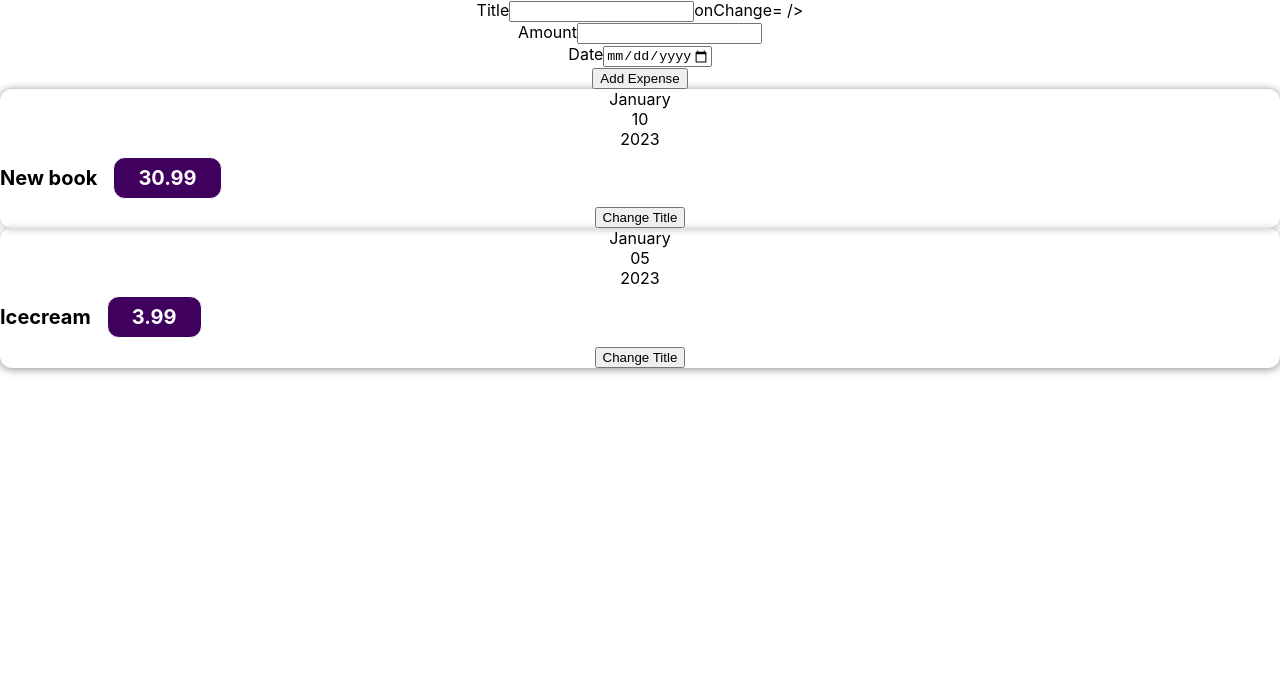
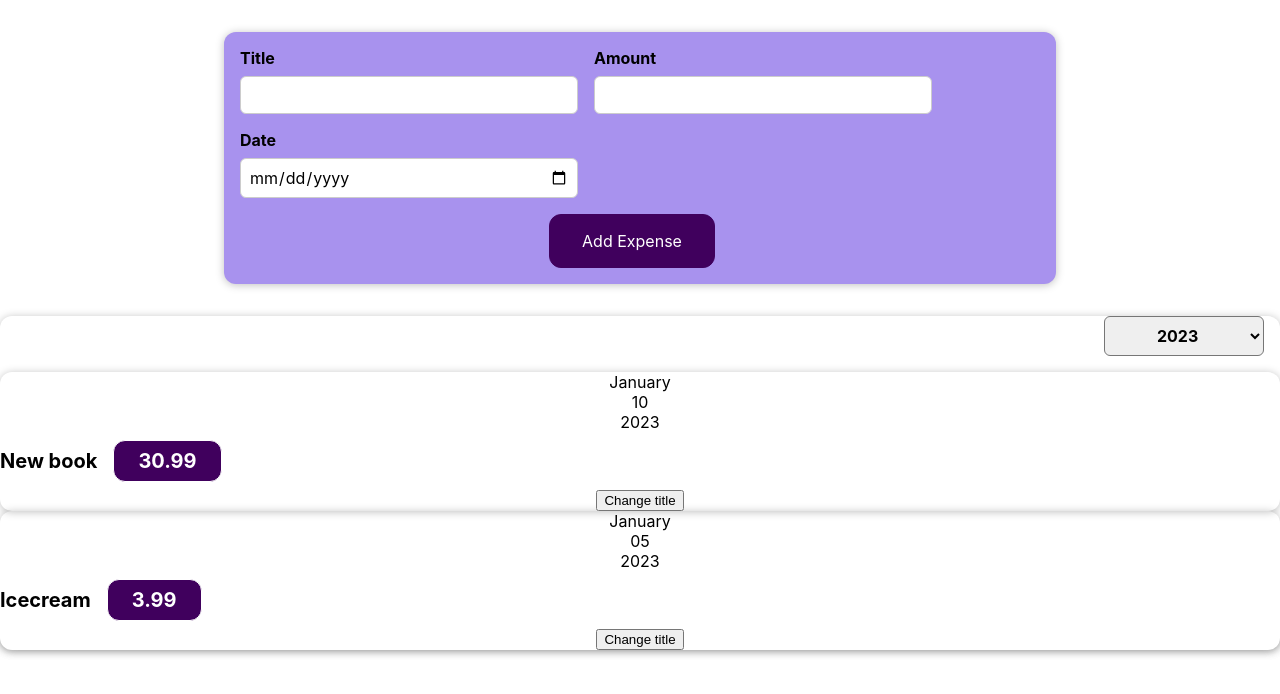
Before and after one commit to mnerva/expenses-http, a React (Create React App) app: page / in a window 1280 px wide. Shown: the top 694 px of the page. Built offline with nearby package versions, Linux system fonts and the light colour scheme.

Commit message:
juhendid 1-8 ja yl 3

```diff
--- a/src/App.js
+++ b/src/App.js
@@ -1,6 +1,6 @@
+import React, { usestate } from 'react';
 import './App.css';
-
-import Expenses from "./components/Expenses/Expenses";
+import { Expenses } from "./components/Expenses/Expenses";
 import NewExpense from "./components/NewExpense/NewExpense";
 
 const App = () => {
--- a/src/components/Expenses/ExpenseDate.css
+++ b/src/components/Expenses/ExpenseDate.css
@@ -1,7 +1,26 @@
-.expenses {
-    padding: 1rem;
-    background-color: rgb(31, 31, 31);
-    margin: 2rem auto;
-    width: 50rem;
-    max-width: 95%;
+.expense-date {
+    display: flex;
+    flex-direction: column;
+    width: 5.5rem;
+    height: 5.5rem;
+    border: 1px solid #ececec;
+    background-color: #2a2a2a;
+    color: white;
+    border-radius: 12px;
+    align-items: center;
+    justify-content: center;
 }
+
+.expense-date__month {
+    font-size: 0.75rem;
+    font-weight: bold;
+}
+
+.expense-date__year {
+    font-size: 0.75rem;
+}
+
+.expense-date__day {
+    font-size: 1.5rem;
+    font-weight: bold;
+}
--- a/src/components/Expenses/ExpenseDate.js
+++ b/src/components/Expenses/ExpenseDate.js
@@ -1,3 +1,5 @@
+import "./ExpenseDate.css"
+
 const ExpenseDate = (props) => {
 	const day = props.date.toLocaleString('en-US', {day: '2-digit'})
 	const month = props.date.toLocaleString('en-US', {month: 'long'})
--- a/src/components/Expenses/ExpenseItem.js
+++ b/src/components/Expenses/ExpenseItem.js
@@ -1,28 +1,28 @@
-import React, { useState } from 'react';
-
-import './ExpenseItem.css'
-import ExpenseDate from "./ExpenseDate";
-import Card from "../UI/Card";
+import React from 'react'
+import "./ExpenseItem.css"
+import ExpenseDate from './ExpenseDate'
+import Card from '../UI/Card'
+import { useState } from 'react';
 
 const ExpenseItem = (props) => {
-	const [title, setTitle] = useState(props.expenseData.title)
+
+  const [title, setTitle] = useState(props.title)
 
   const clickHandler = () => {
-		setTitle('Updated!')
+    setTitle("Updated!")
     console.log(title)
   }
 
   return (
     <Card className="expense-item">
-		    <ExpenseDate date={props.expenseData.date}></ExpenseDate>
-		    <div className="expense-item__description">
-		       <h2>{props.expenseData.title}</h2>
-		       <div className="expense-item__price">{props.expenseData.price}</div>
+      <ExpenseDate date={props.date}/>
+      <div className='expense-item__description'>
+        <h2>{props.title}</h2>
+        <div className="expense-item__price">{props.price}</div>
       </div>
-		    <button onClick={clickHandler}>Change Title</button>
+      <button onClick={clickHandler}>Change title</button>
     </Card>
   )
-
 }
 
 export default ExpenseItem
--- a/src/components/Expenses/Expenses.css
+++ b/src/components/Expenses/Expenses.css
@@ -4,6 +4,7 @@
     margin: 2rem auto;
     width: 50rem;
     max-width: 95%;
-    border-radius: 12px;
-    box-shadow: 0 1px 8px rgba(0, 0, 0, 0.25);
 }
+.expenses h2{
+    color: white;
+}
--- a/src/components/Expenses/Expenses.js
+++ b/src/components/Expenses/Expenses.js
@@ -1,14 +1,27 @@
-import './Expenses.css'
-import ExpenseItem from "./ExpenseItem";
-import Card from "../UI/Card";
+import React, { useState } from 'react'
+import ExpenseItem from './ExpenseItem'
+import "./Expenses.css"
+import Card from '../UI/Card'
+import ExpensesFilter from './ExpensesFilter'
 
-const Expenses = (props) => {
-	return (
-		<Card className="expenses">
-			<ExpenseItem expenseData={props.expenses[0]}></ExpenseItem>
-			<ExpenseItem expenseData={props.expenses[1]}></ExpenseItem>
-		</Card>
-		)
+export const Expenses = (props) => {
+  const [expenseFilter, setExpenseFilter] = useState('2023')
+
+  const addExpenseFilterHandler = (expenseFilter) => {
+    console.log('In Expenses.js')
+    console.log(expenseFilter)
+    setExpenseFilter(expenseFilter)
+  }
+
+  return (
+    <Card className='expenses'>
+        <ExpensesFilter onAddExpenseFilter={addExpenseFilterHandler}/>
+          {props.expenses.map((ob) => {
+            if (ob.date.getFullYear().toString() === expenseFilter){
+              return (<ExpenseItem date={ob.date} title={ob.title} price={ob.price} id={ob.id}/>)
+            } else{
+              return null}
+          })}
+    </Card>
+  )
 }
-
-export default Expenses
--- /dev/null
+++ b/src/components/Expenses/ExpensesFilter.css
@@ -0,0 +1,24 @@
+.expenses-filter {
+    color: white;
+    padding: 0 1rem;
+}
+
+.expenses-filter__control {
+    display: flex;
+    width: 100%;
+    align-items: center;
+    justify-content: space-between;
+    margin: 1rem 0;
+}
+
+.expenses-filter label {
+    font-weight: bold;
+    margin-bottom: 0.5rem;
+}
+
+.expenses-filter select {
+    font: inherit;
+    padding: 0.5rem 3rem;
+    font-weight: bold;
+    border-radius: 6px;
+}
--- /dev/null
+++ b/src/components/Expenses/ExpensesFilter.js
@@ -0,0 +1,31 @@
+import React from 'react';
+
+import './ExpensesFilter.css';
+
+const ExpensesFilter = (props) => {
+
+    const saveExpenseFilterHandler = (enteredExpenseFilter) => {
+        props.onAddExpenseFilter(enteredExpenseFilter)
+    }
+
+    const selectHandler = (event) => {
+        event.preventDefault()
+        const expenseFilter = event.target.value
+        saveExpenseFilterHandler(expenseFilter)
+    }
+
+    return (
+        <div className='expenses-filter'>
+            <div className='expenses-filter__control'>
+                <label>Filter by year</label>
+                <select onChange={selectHandler}>
+                    <option value='2023'>2023</option>
+                    <option value='2024'>2024</option>
+                    <option value='2025'>2025</option>
+                </select>
+            </div>
+        </div>
+    );
+};
+
+export default ExpensesFilter;
--- a/src/components/NewExpense/ExpenseForm.css
+++ b/src/components/NewExpense/ExpenseForm.css
@@ -0,0 +1,26 @@
+.new-expense__controls {
+    display: flex;
+    flex-wrap: wrap;
+    gap: 1rem;
+    margin-bottom: 1rem;
+    text-align: left;
+}
+
+.new-expense__control label {
+    font-weight: bold;
+    margin-bottom: 0.5rem;
+    display: block;
+}
+
+.new-expense__control input {
+    font: inherit;
+    padding: 0.5rem;
+    border-radius: 6px;
+    border: 1px solid #ccc;
+    width: 20rem;
+    max-width: 100%;
+}
+
+.new-expense__actions {
+    text-align: right;
+}
--- a/src/components/NewExpense/ExpenseForm.js
+++ b/src/components/NewExpense/ExpenseForm.js
@@ -1,60 +1,71 @@
-import React, { useState } from 'react';
-import '../NewExpense/ExpenseForm.css'
+import React from 'react'
+import "./ExpenseForm.css"
+import { useState } from 'react';
 
 const ExpenseForm = (props) => {
-	const [enteredTitle, setEnteredTitle] = useState('')
-	const [enteredAmount, setEnteredAmount] = useState('')
-	const [enteredDate, setEnteredDate] = useState('')
     const [userInput, setUserInput] = useState({
-		enteredTitle: '',
-		enteredAmount: '',
-		enteredDate: ''
+        enteredTitle:'',
+        enteredAmount:'',
+        enteredDate:''
     })
-	console.log(userInput)
 
     const titleChangeHandler = (event) => {
-		setEnteredTitle(event.target.value)
+        setUserInput({
+            ...userInput,
+            enteredTitle: event.target.value
+        })
     }
 
     const amountChangeHandler = (event) => {
-		setEnteredAmount(event.target.value)
+        setUserInput({
+            ...userInput,
+            enteredAmount: event.target.value
+        })
     }
 
     const dateChangeHandler = (event) => {
-		setEnteredDate(event.target.value)
+        setUserInput({
+            ...userInput,
+            enteredDate: event.target.value
+        })
     }
+
     const submitHandler = (event) => {
         event.preventDefault()
         const expenseData = {
-			title: enteredTitle,
-			amount: enteredAmount,
-			date: new Date(enteredDate)
+            title:userInput.enteredTitle,
+            amount:userInput.enteredAmount,
+            date: new Date(userInput.enteredDate)
         }
         props.onSaveExpenseData(expenseData)
-		setEnteredTitle('')
-		setEnteredAmount('')
-		setEnteredDate('')
+        setUserInput({
+            enteredTitle:'',
+            enteredAmount:'',
+            enteredDate:''
+        })
     }
 
 
-	return(
+  return (
     <form onSubmit={submitHandler}>
-			<div className="new-expense__controls">
-				<div className="new-expense__control">
+        <div className='new-expense__controls'>
+            <div className='new-expense__control'>
                 <label>Title</label>
-					<input type="text" />
-					onChange={titleChangeHandler} />
+                <input type="text"
+                onChange={titleChangeHandler} value={userInput.enteredTitle}/>
             </div>
-				<div className="new-expense__control">
+            <div className='new-expense__control'>
                 <label>Amount</label>
-					<input type="number" min="1" step="1" onChange={amountChangeHandler}/>
+                <input type="number" min="0.01" step="0.01"
+                onChange={amountChangeHandler} value={userInput.enteredAmount}/>
             </div>
-				<div className="new-expense__control">
+            <div className='new-expense__control'>
                 <label>Date</label>
-					<input type="date" min="2023-01-18" max="2025-12-31" onChange={dateChangeHandler}/>
+                <input type="date" min="2023-01-18" max="2025-12-31"
+                onChange={dateChangeHandler} value={userInput.enteredDate}/>
             </div>
         </div>
-			<div className="new-expense__actions">
+        <div>
             <button type="submit">Add Expense</button>
         </div>
     </form>
--- /dev/null
+++ b/src/components/NewExpense/NewExpense.css
@@ -0,0 +1,38 @@
+.new-expense {
+    background-color: #a892ee;
+    padding: 1rem;
+    margin: 2rem auto;
+    width: 50rem;
+    max-width: 95%;
+    border-radius: 12px;
+    text-align: center;
+    box-shadow: 0 1px 8px rgba(0, 0, 0, 0.25);
+}
+
+.new-expense button {
+    font: inherit;
+    cursor: pointer;
+    padding: 1rem 2rem;
+    border: 1px solid #40005d;
+    background-color: #40005d;
+    color: white;
+    border-radius: 12px;
+    margin-right: 1rem;
+}
+
+.new-expense button:hover,
+.new-expense button:active {
+    background-color: #510674;
+    border-color: #510674;
+}
+
+.new-expense button.alternative {
+    color: #220131;
+    border-color: transparent;
+    background-color: transparent;
+}
+
+.new-expense button.alternative:hover,
+.new-expense button.alternative:active {
+    background-color: #ddb3f8;
+}
--- a/src/components/NewExpense/NewExpense.js
+++ b/src/components/NewExpense/NewExpense.js
@@ -1,20 +1,22 @@
-import React from 'react';
-
-import ExpenseForm from "./ExpenseForm";
+import React from 'react'
+import ExpenseForm from './ExpenseForm'
+import "./NewExpense.css"
 
 const NewExpense = (props) => {
-	const saveExpenseDatahandler = (enteredExpenseData) => {
+  const saveExpenseDataHandler = (enteredExpenseData) => {
     const expenseData = {
       ...enteredExpenseData,
       id: Math.random().toString()
     }
+
     props.onAddExpense(expenseData)
   }
 
-	return(
-		<div className="new-expense">
-			<ExpenseForm onSaveExpenseData={saveExpenseDatahandler}></ExpenseForm>
+  return (
+    <div className='new-expense'>
+        <ExpenseForm onSaveExpenseData={saveExpenseDataHandler}></ExpenseForm>
     </div>
   )
 }
+
 export default NewExpense
```
Lines whose indentation alone changed are shown as unchanged.
